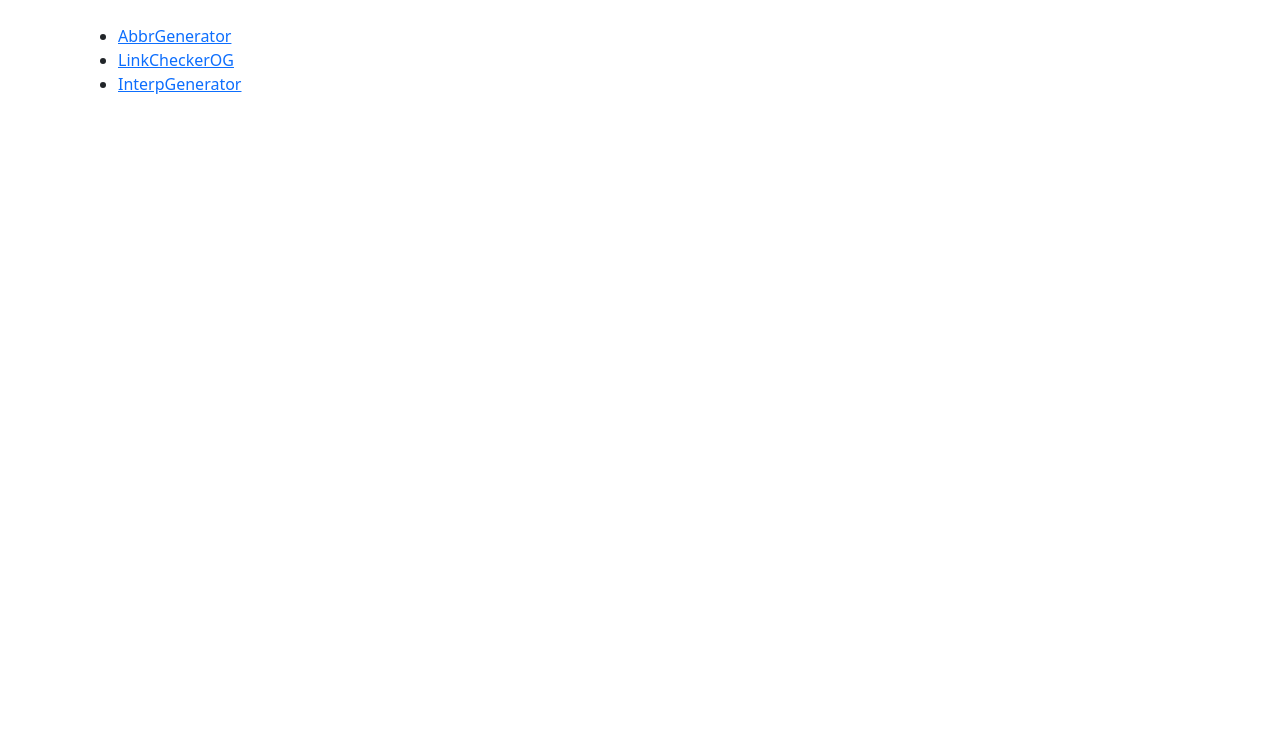
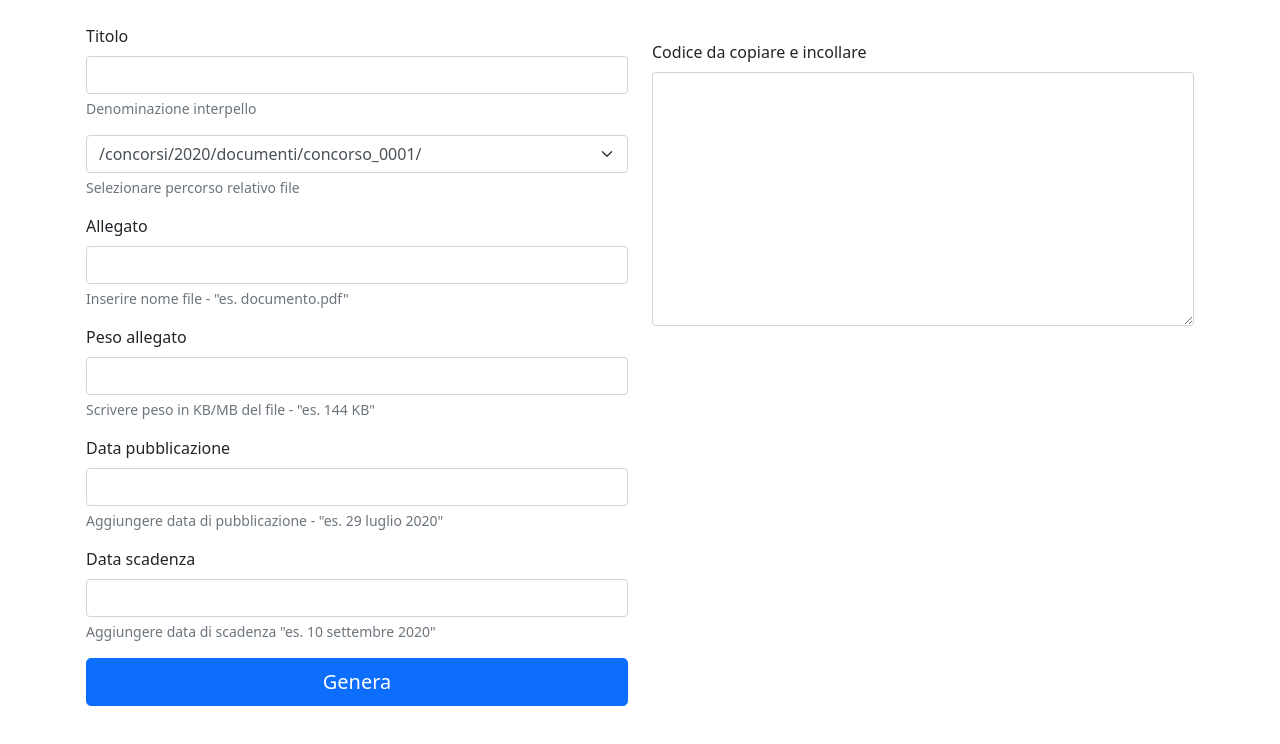
Before and after one commit to Lowell130/lowell130.github.io, a plain HTML site: page index.html in a window 1280 px wide. Drawn offline with nearby package versions, Linux system fonts and the light colour scheme.

Commit message:
Add files via upload

```diff
--- a/index.html
+++ b/index.html
@@ -8,25 +8,103 @@
     <meta name="Description" content="Enter your description here" />
     <link rel="stylesheet"
         href="https://cdnjs.cloudflare.com/ajax/libs/twitter-bootstrap/5.0.0-alpha1/css/bootstrap.min.css">
-    <link rel="stylesheet" href="https://cdnjs.cloudflare.com/ajax/libs/font-awesome/5.14.0/css/all.min.css">
-
-    <title>MefTools</title>
+    <link rel="stylesheet" href="https://cdnjs.cloudflare.com/ajax/libs/font-awesome/5.13.1/css/all.min.css">
+    <!-- <link rel="stylesheet" href="assets/css/style.css"> -->
+    <title>InterpGenerator</title>
 </head>
 
 <body>
+
+
+
     <div class="container my-4">
-        <div class="col-md-6">
-        <ul>
-            <li><a href="abbr.html">AbbrGenerator</a></li>
-            <li><a href="url-check/index.html">LinkCheckerOG</a></li>
-            <li><a href="interpelli/index.html">InterpGenerator</a></li>
+            <form>
+                <div class="row">
+                    <div class="col-md-6">
 
-        </ul>
+                <div class="mb-3">
+                    <label for="titleInter" class="form-label">Titolo</label>
+                    <input type="text" class="form-control" id="titleInter" aria-describedby="" required>
+                    <div id="emailHelp1" class="form-text">Denominazione interpello</div>
+                </div>
+                <div class="mb-3">
+                    <select class="form-select" id="allegatoPt" aria-label="Default select example">
+
+                        <option value="1">/concorsi/2020/documenti/concorso_0001/</option>
+                        <option value="2">/concorsi/2020/documenti/concorso_0002/</option>
+                        <option value="3">/concorsi/2020/documenti/concorso_0003/</option>
+                        <option value="4">/concorsi/2020/documenti/concorso_0004/</option>
+                        <option value="5">/concorsi/2020/documenti/concorso_0005/</option>
+                      </select>
+                      <div id="emailHelp2" class="form-text">Selezionare percorso relativo file</div>
+                </div>
+                <div class="mb-3">
+                    <label for="allegato" class="form-label">Allegato</label>
+                    <input type="text" class="form-control" id="allegato" aria-describedby="" required>
+                    <div id="emailHelp2" class="form-text">Inserire nome file - "es. documento.pdf"</div>
+                </div>
+
+
+                <div class="mb-3">
+                    <label for="pesoAllegato" class="form-label">Peso allegato</label>
+                    <input type="text" class="form-control" id="pesoAllegato" aria-describedby="" required>
+                    <div id="emailHelp3" class="form-text">Scrivere peso in KB/MB del file - "es. 144 KB"</div>
+                </div>
+
+                <div class="mb-3">
+                    <label for="startr" class="form-label">Data pubblicazione</label>
+                    <input type="text" class="form-control" id="start" aria-describedby="" required>
+                    <div id="emailHelp4" class="form-text">Aggiungere data di pubblicazione - "es. 29 luglio 2020"</div>
+                </div>
+                <div class="mb-3">
+                    <label for="end" class="form-label">Data scadenza</label>
+                    <input type="text" class="form-control" id="end" aria-describedby="" required>
+                    <div id="emailHelp5" class="form-text">Aggiungere data di scadenza "es. 10 settembre 2020"</div>
+                </div>
+
+                <button type="button" onclick="pr()" id="btn" class="btn btn-primary btn-lg w-100">Genera</button>
+                </div>
+
+                <div class="col-md-6">
+
+                <div class="my-3">
+                    <label for="result" class="form-label">Codice da copiare e incollare</label>
+                    <textarea class="form-control" id="result" rows="10"></textarea>
+
+                  </div>
+                </div>
+
+                </div>
+
+            </form>
+
+
+
+        </div>
     </div>
-</div>
+
+
+
+
+
+
+
+
+
+
+
+
+
+
+
+
+
+
+
 
     <script src="https://cdnjs.cloudflare.com/ajax/libs/popper.js/1.16.1/umd/popper.min.js"></script>
     <script src="https://cdnjs.cloudflare.com/ajax/libs/twitter-bootstrap/5.0.0-alpha1/js/bootstrap.min.js"></script>
+    <script src="../interpelli/js/app.js"></script>
 </body>
 
 </html>
```
Also changed, not shown: js/app.js (added, +40 -0 lines).
